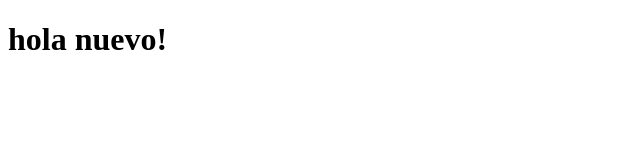
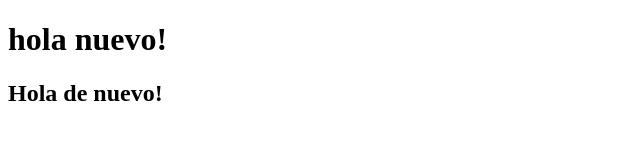
Before and after one commit to Imtoki/hello, a plain HTML site: page index.html in a window 1280 px wide. Shown: the whole page, without its empty margins (0-640 px from the left). Drawn offline with Linux system fonts and the light colour scheme.

Commit message:
Nuevo titulo

```diff
--- a/index.html
+++ b/index.html
@@ -10,6 +10,7 @@
 
 <body>
     <h1>hola nuevo! </h1>
+    <h2>Hola de nuevo! </h2>
 
 </body>
 
```
